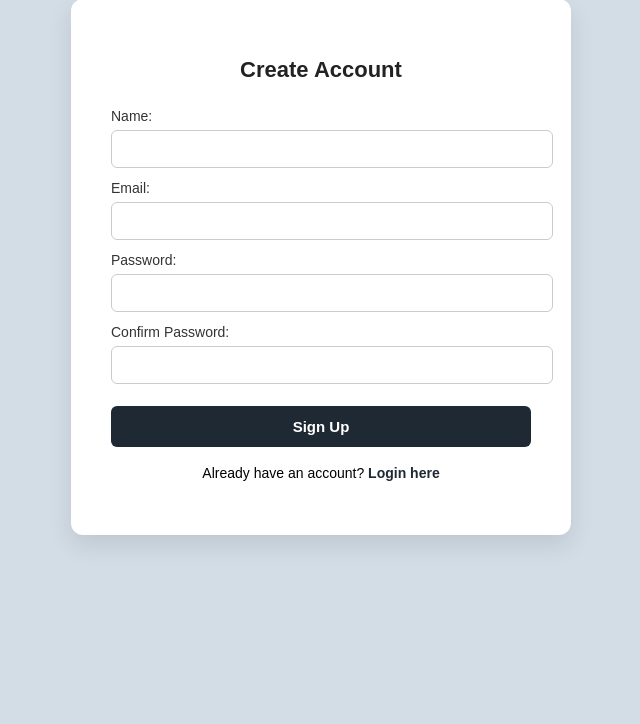
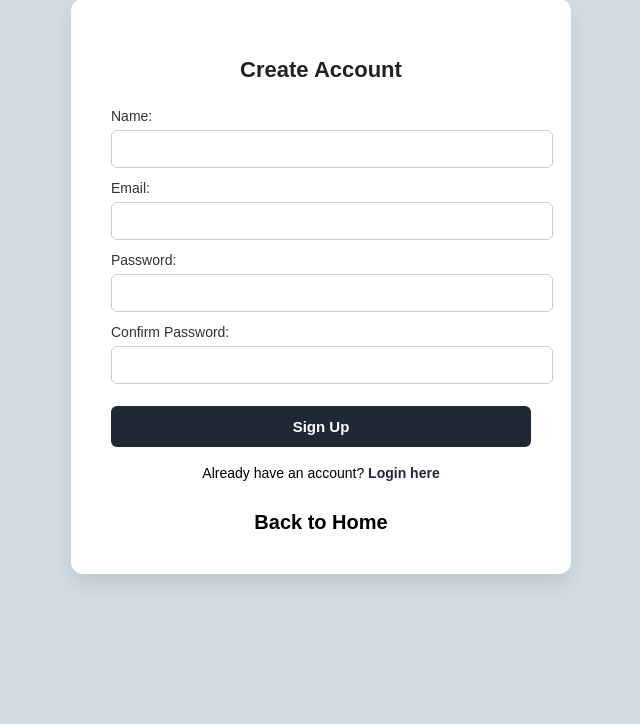
Before and after one commit to parwatpandit/hotel_project, a Flask app: page /signup in a window 1280 px wide. Shown: the part 151-875 px from the top of the page, without its empty margins (319-959 px from the left). Before the commit the page ends 695 px from the top, so only its background shows below. Run offline with Flask 3, Linux system fonts and the light colour scheme.

Commit message:
Update signup.html

```diff
--- a/templates/signup.html
+++ b/templates/signup.html
@@ -33,7 +33,7 @@
         </form>
 
         <p>Already have an account? <a href="/login">Login here</a></p>
-
+        <a href="/" class="back-home">Back to Home</a>
     </div>
 
 </body>
```
